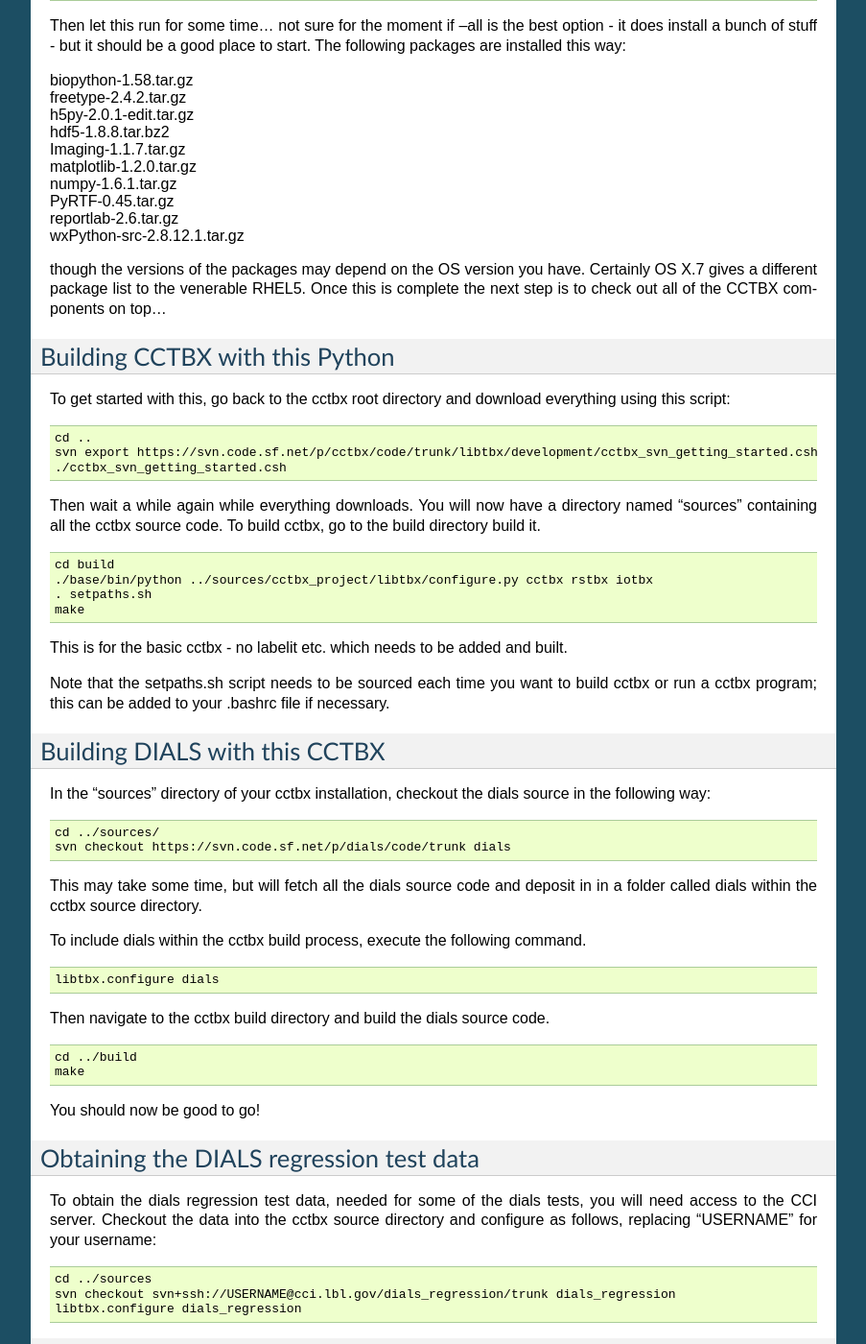
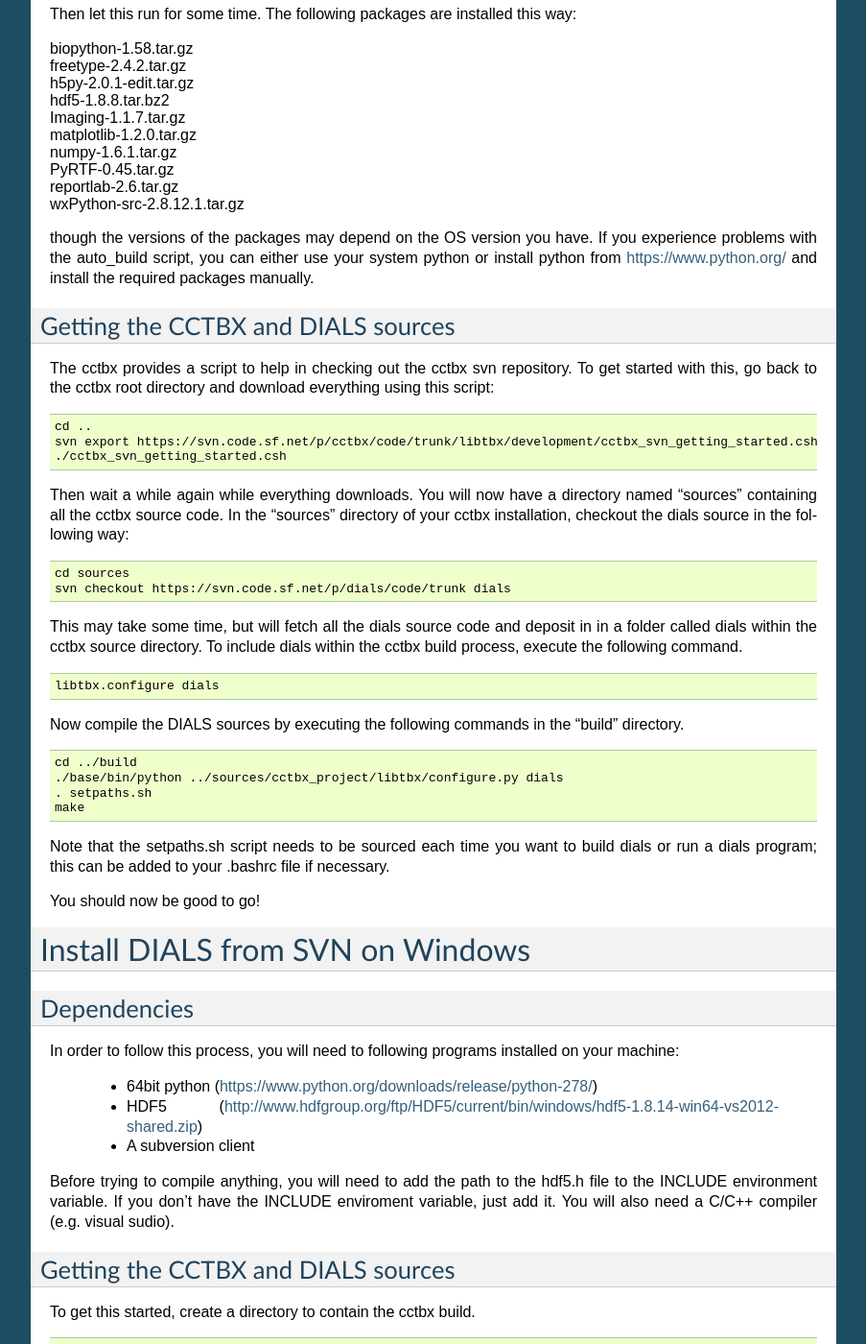
Before and after one commit to dials/docs, a Sphinx documentation site: the page built from sphinx/installation.rst, in a window 1280 px wide and 1400 px high, scrolled down 737 px. Shown: the whole window at 96% size, without its empty margins (198-1101 px from the left). Built offline with Sphinx 7.4.7, drawn with Linux system fonts in a browser that asks for light colours; formulas are drawn with MathJax 3; some of the changed text lies outside the part shown.

Commit message:
Updated the build instructions

```diff
--- a/sphinx/installation.rst
+++ b/sphinx/installation.rst
@@ -1,14 +1,13 @@
+Nightly Builds
+==============
+
+Nightly build installers are available for Linux and Mac OS and may be
+downloaded from http://cci.lbl.gov/dials/installers/ and
+http://dials.diamond.ac.uk/builds/.  Builds for Microsoft Windows are not
+currently available, but will be added in the near future.
+
 Install DIALS from SVN on Linux
 ===============================
-
-We are in the process of refining the build process (Nat Echols @ LBL is doing
-the work for this) such that we can start with a clean directory and with a few
-scripts bootstrap a full working configuration.
-
-This essentially needs to be done in two phases:
-
-   - build your base python
-   - build CCTBX on top
 
 Dependencies
 ------------
@@ -23,8 +22,8 @@ your machine:
 
 You will also need C/C++ and Fortran compilers.
 
-Building your Python
---------------------
+Installing Python
+-----------------
 
 To get this started, create a directory to contain the cctbx build and get the
 auto_builder script
@@ -43,9 +42,7 @@ And then:
    cd build
    ../auto_build/install --all
 
-Then let this run for some time... not sure for the moment if --all is the best
-option - it does install a bunch of stuff - but it should be a good place to
-start. The following packages are installed this way:
+Then let this run for some time. The following packages are installed this way:
 
 |    biopython-1.58.tar.gz
 |    freetype-2.4.2.tar.gz
@@ -58,15 +55,16 @@ start. The following packages are installed this way:
 |    reportlab-2.6.tar.gz
 |    wxPython-src-2.8.12.1.tar.gz
 
-though the versions of the packages may depend on the OS version you have.
-Certainly OS X.7 gives a different package list to the venerable RHEL5. Once
-this is complete the next step is to check out all of the CCTBX components on
-top...
+though the versions of the packages may depend on the OS version you have. If
+you experience problems with the auto_build script, you can either use your
+system python or install python from https://www.python.org/ and install the
+required packages manually.
 
-Building CCTBX with this Python
--------------------------------
+Getting the CCTBX and DIALS sources
+-----------------------------------
 
-To get started with this, go back to the cctbx root directory and download
+The cctbx provides a script to help in checking out the cctbx svn repository. To
+get started with this, go back to the cctbx root directory and download
 everything using this script:
 
 .. code-block:: none
@@ -76,69 +74,41 @@ everything using this script:
    ./cctbx_svn_getting_started.csh
 
 Then wait a while again while everything downloads. You will now have a
-directory named "sources" containing all the cctbx source code. To build cctbx,
-go to the build directory build it.
+directory named "sources" containing all the cctbx source code. In the "sources"
+directory of your cctbx installation, checkout the dials source in the following
+way:
 
 .. code-block:: none
 
-   cd build
-   ./base/bin/python ../sources/cctbx_project/libtbx/configure.py cctbx rstbx iotbx
-   . setpaths.sh
-   make
-
-This is for the basic cctbx - no labelit etc. which needs to be added and built.
-
-Note that the setpaths.sh script needs to be sourced each time you want to build
-cctbx or run a cctbx program; this can be added to your .bashrc file if
-necessary.
-
-Building DIALS with this CCTBX
-------------------------------
-
-In the "sources" directory of your cctbx installation, checkout the dials source
-in the following way:
-
-.. code-block:: none
-
-   cd ../sources/
+   cd sources
    svn checkout https://svn.code.sf.net/p/dials/code/trunk dials
 
 This may take some time, but will fetch all the dials source code and deposit in
-in a folder called dials within the cctbx source directory.
-
-To include dials within the cctbx build process, execute the following command.
+in a folder called dials within the cctbx source directory.  To include dials
+within the cctbx build process, execute the following command.
 
 .. code-block:: none
 
    libtbx.configure dials
 
-Then navigate to the cctbx build directory and build the dials source code.
+Now compile the DIALS sources by executing the following commands in the "build"
+directory.
 
 .. code-block:: none
 
    cd ../build
+   ./base/bin/python ../sources/cctbx_project/libtbx/configure.py dials
+   . setpaths.sh
    make
+
+Note that the setpaths.sh script needs to be sourced each time you want to build
+dials or run a dials program; this can be added to your .bashrc file if
+necessary.
 
 You should now be good to go!
 
-Obtaining the DIALS regression test data
-----------------------------------------
-
-To obtain the dials regression test data, needed for some of the dials tests,
-you will need access to the CCI server. Checkout the data into the cctbx source
-directory and configure as follows, replacing "USERNAME" for your username:
-
-.. code-block:: none
-
-   cd ../sources
-   svn checkout svn+ssh://USERNAME@cci.lbl.gov/dials_regression/trunk dials_regression
-   libtbx.configure dials_regression
-
 Install DIALS from SVN on Windows
 =================================
-
-The following instructions detail how developers can install DIALS on windows
-from the svn repository.
 
 Dependencies
 ------------
@@ -151,77 +121,58 @@ your machine:
  - A subversion client
 
 Before trying to compile anything, you will need to add the path to the hdf5.h
-file to the INCLUDE environment variable.
+file to the INCLUDE environment variable. If you don't have the INCLUDE
+enviroment variable, just add it. You will also need a C/C++ compiler (e.g.
+visual sudio).
 
-If you don't have the INCLUDE enviroment variable, just add it.
+Getting the CCTBX and DIALS sources
+-----------------------------------
 
-You will also need a C/C++ compiler (e.g. visual sudio).
-
-Installing CCTBX
-----------------
-
-In your file browser, create a directory to contain the cctbx installation. For
-example "C:\Users\Joe Bloggs\Documents\cctbx" from now [...] in this tutorial.
-
-Download http://cci.lbl.gov/cctbx_build/results/current/cctbx_bundle_for_installer.tar.gz
-and unpack into the directory "[...]\sources".
-
-Using your subversion client, checkout svn://svn.code.sf.net/p/cctbx/code/trunk
-into "[...]\sources\cctbx_project".
-
-the command line should look someting like:
-
-.. code-block:: none
-   svn checkout svn://svn.code.sf.net/p/cctbx/code/trunk [...]\sources\cctbx_project
-
-Now, in a terminal create and navigate to a build directory in "cctbx\build".
-Then configure the cctbx installation and build the c++ libraries as follows.
+To get this started, create a directory to contain the cctbx build.
 
 .. code-block:: none
 
-   cd ..
-   md build
-   cd build
-   python ..\sources\cctbx_project\libtbx\configure.py cctbx
-   setpaths.bat
-   libtbx.scons
+   mkdir cctbx
+   cd cctbx
 
-This is for the basic cctbx - no labelit etc. which needs to be added and built.
+Download http://cci.lbl.gov/cctbx_build/results/current/cctbx_bundle_for_installer.tar.gz
+and unpack into the directory "cctbx\sources".
 
-Note that the setpaths.bat script needs to be sourced each time you want to build
-cctbx or run a cctbx program.
+Now checkout the cctbx sources into the "cctbx\sources\cctbx_project" directory.
 
-Building DIALS with this CCTBX
-------------------------------
+.. code-block:: none
+   cd sources
+   svn checkout svn://svn.code.sf.net/p/cctbx/code/trunk cctbx_project
 
 In the "sources" directory of your cctbx installation, checkout the dials source
 in the following way:
 
 .. code-block:: none
 
-   cd ../sources/
-   svn checkout https://svn.code.sf.net/p/dials/code/trunk [...]\sources\dials
+   svn checkout https://svn.code.sf.net/p/dials/code/trunk dials
 
 This may take some time, but will fetch all the dials source code and deposit in
 in a folder called dials within the cctbx source directory.
 
-To include dials within the cctbx build process, execute the following command.
+Now, create a build directory in "cctbx\build". and configure the cctbx
+installation and build the c++ libraries as follows.
 
 .. code-block:: none
 
-   libtbx.configure dials
+   cd ..
+   mkdir build
+   cd build
+   python ..\sources\cctbx_project\libtbx\configure.py dials
+   setpaths.bat
+   libtbx.scons
 
-Then navigate to the cctbx build directory and build the dials source code.
-
-.. code-block:: none
-
-   cd ../build
-   libtbx.scons
+Note that the setpaths.bat script needs to be sourced each time you want to build
+cctbx or run a cctbx program.
 
 You should now be good to go!
 
-Obtaining the DIALS regression test data
-----------------------------------------
+Downloading the DIALS regression test data
+==========================================
 
 To obtain the dials regression test data, needed for some of the dials tests,
 you will need access to the CCI server. Checkout the data into the cctbx source
```
